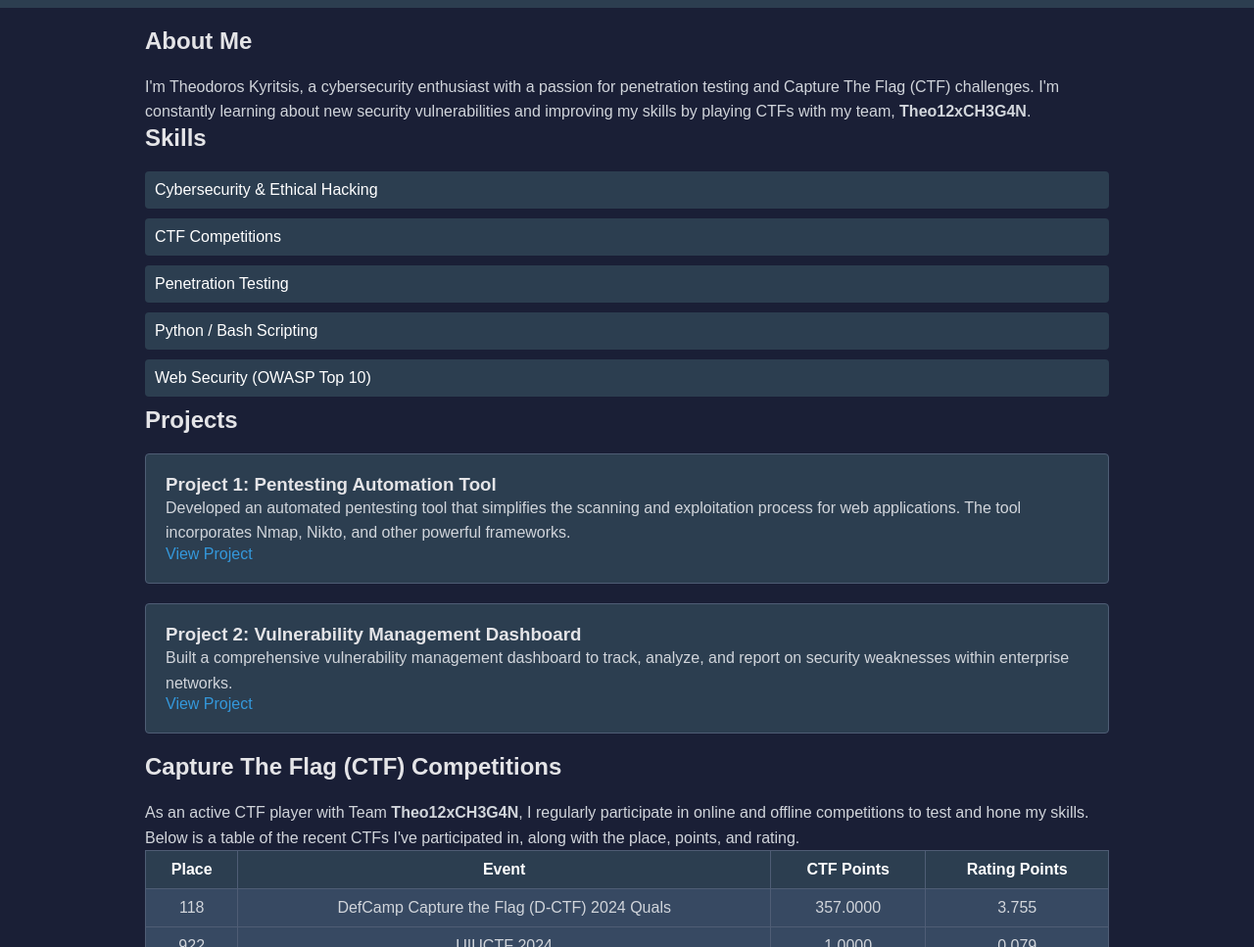
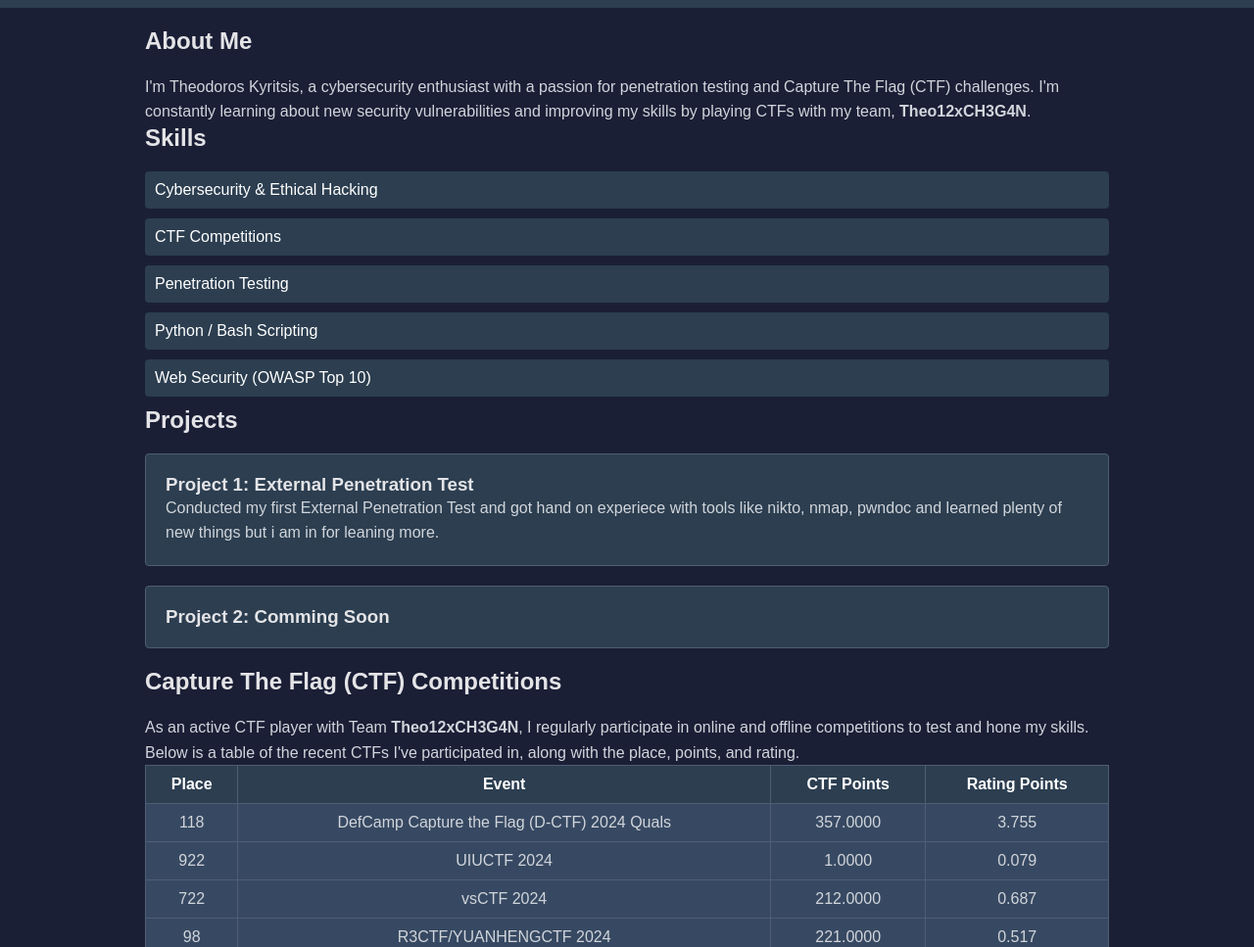
Before and after one commit to Theodore1813/TheodorosKyritsis.io, a plain HTML site: page index.html in a window 1280 px wide. Shown: the part 133-1100 px from the top of the page at 98% size. Drawn offline with Linux system fonts and the light colour scheme.

Commit message:
index.html

```diff
--- a/index.html
+++ b/index.html
@@ -114,6 +114,7 @@
     <header>
         <h1>Theodoros Kyritsis</h1>
         <p>Cybersecurity Enthusiast | CTF Player | Team Theo12xCH3G4N</p>
+        <p>                                                          </p>
         <a href="https://www.linkedin.com/in/theodoros-kyritsis-13a470301" class="linkedin" target="_blank">LinkedIn Profile</a>
     </header>
 
@@ -145,21 +146,19 @@
             <h2>Projects</h2>
 
             <div class="project">
-                <h3>Project 1: Pentesting Automation Tool</h3>
+                <h3>Project 1: External Penetration Test</h3>
                 <p>
-                    Developed an automated pentesting tool that simplifies the scanning and exploitation process for web applications.
-                    The tool incorporates Nmap, Nikto, and other powerful frameworks.
+                    Conducted my first External Penetration Test and got hand on experiece with tools like nikto, nmap, pwndoc and learned plenty of new things but i am in for leaning more.
                 </p>
-                <a href="#">View Project</a>
+
             </div>
 
             <div class="project">
-                <h3>Project 2: Vulnerability Management Dashboard</h3>
+                <h3>Project 2: Comming Soon</h3>
                 <p>
-                    Built a comprehensive vulnerability management dashboard to track, analyze, and report on security weaknesses
-                    within enterprise networks.
+
                 </p>
-                <a href="#">View Project</a>
+
             </div>
         </section>
 
```
